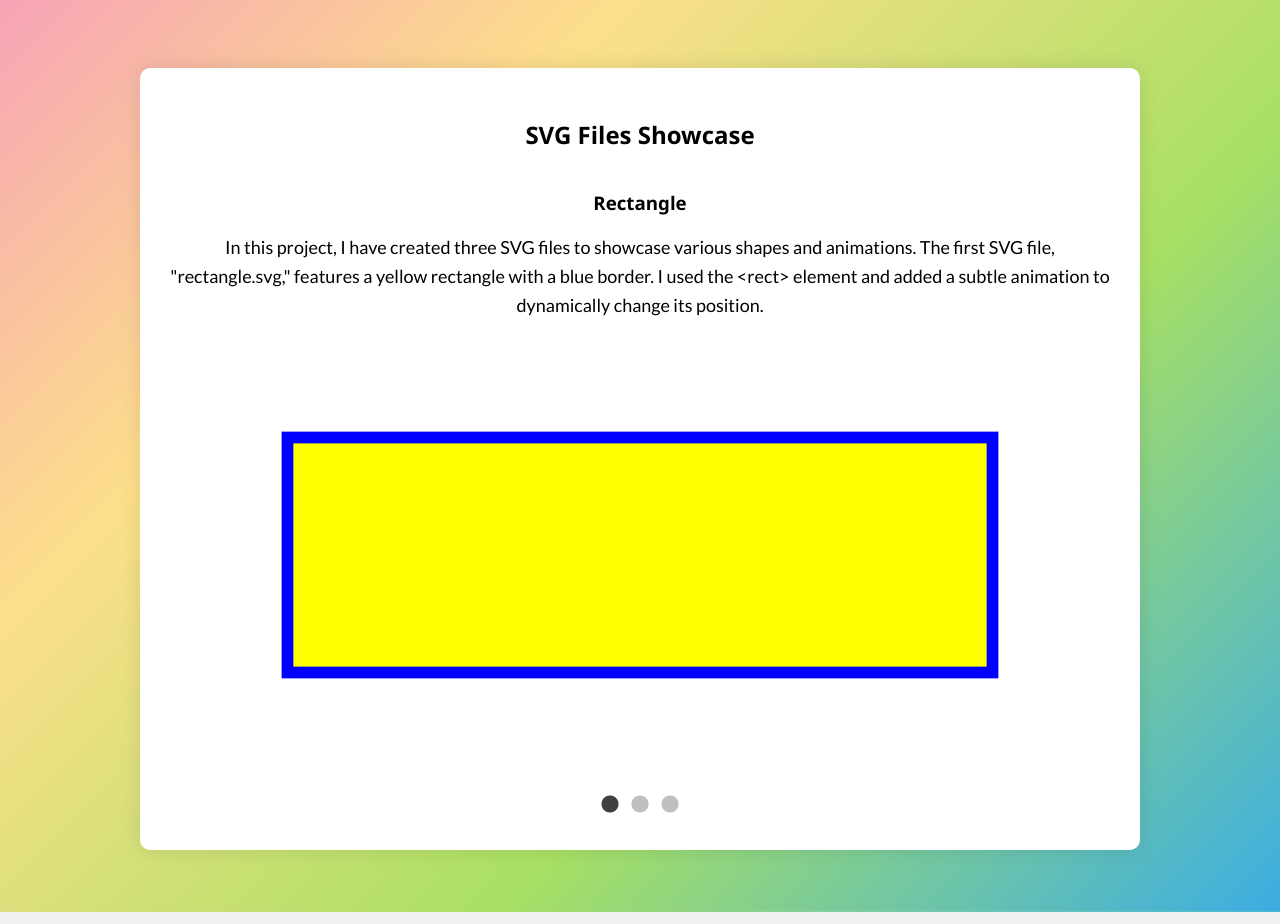
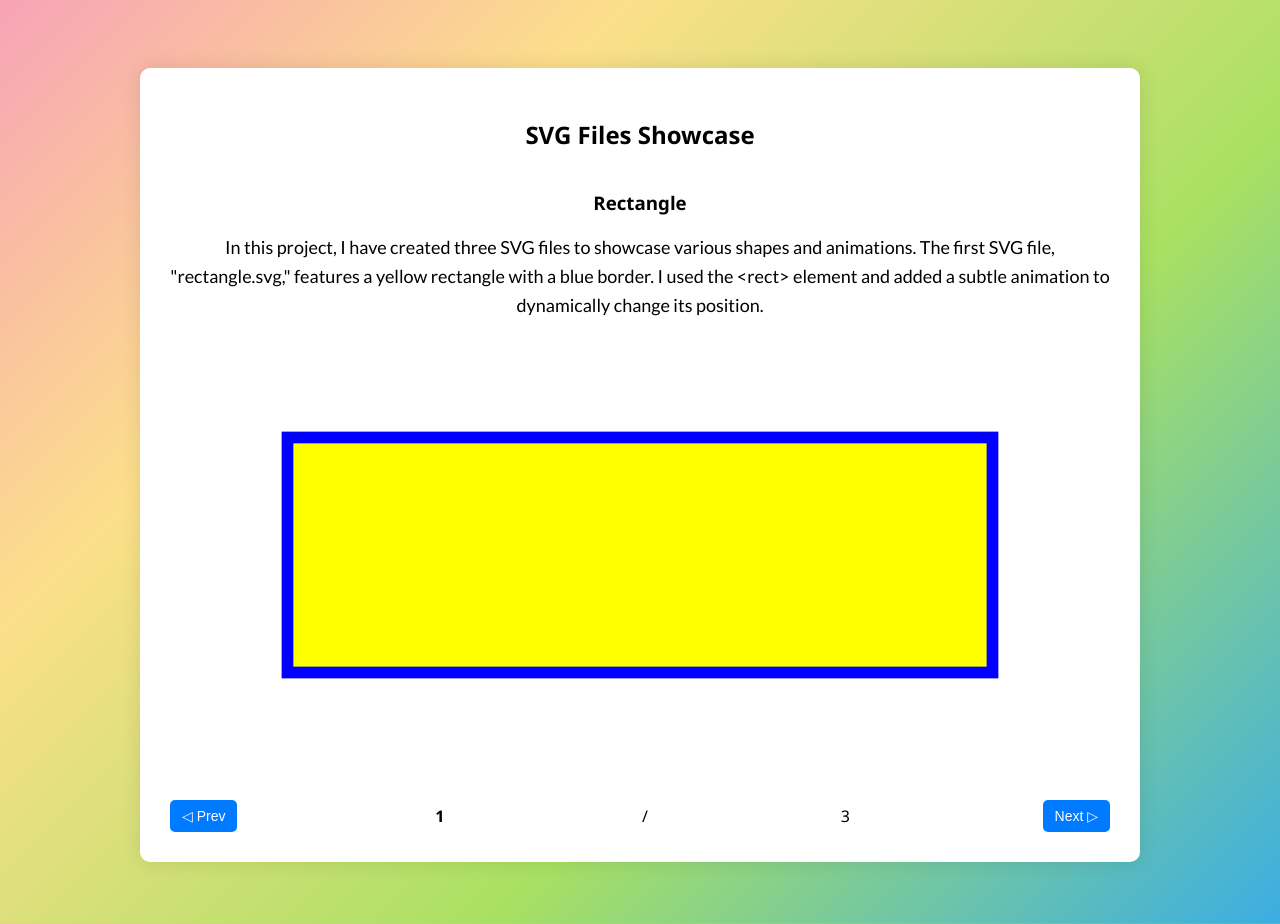
Before and after one commit to Dior-M/Dior-M.github.io, a plain HTML site: page Root_folder/hw9.html in a window 1280 px wide. Shown: the part 158-1082 px from the top of the page. Drawn offline with nearby package versions, Linux system fonts and the light colour scheme.

Commit message:
Update hw9.html

```diff
--- a/Root_folder/hw9.html
+++ b/Root_folder/hw9.html
@@ -6,13 +6,12 @@
   <meta name="viewport" content="width=device-width, initial-scale=1.0">
   <title>SVG Files in CNIT 131A</title>
 
- <!-- Slick Carousel CSS -->
+  <!-- Slick Carousel CSS -->
   <link rel="stylesheet" type="text/css" href="https://cdn.jsdelivr.net/npm/slick-carousel@1.8.1/slick/slick.css">
   <link rel="stylesheet" type="text/css" href="https://cdn.jsdelivr.net/npm/slick-carousel@1.8.1/slick/slick-theme.css">
 
   <!-- Google Fonts -->
   <link href="https://fonts.googleapis.com/css2?family=Montserrat:wght@400;700&family=Lato&display=swap" rel="stylesheet">
-
 
   <style>
     /* Gradient Background Animation */
@@ -72,21 +71,50 @@
       border-radius: 10px;
       background: white;
       box-shadow: 0 0 20px rgba(0, 0, 0, 0.1);
+      position: relative;
     }
 
-    .carousel img[src="circle.svg"] {
-      width: 65%;
-      margin: 0 auto;
+     .carousel img[src="circle.svg"] {
+      width: 50%;
       display: block;
+      margin: 0 auto; /* Center the image horizontally */
     }
+
+     .carousel img[src="gradient.svg"] {
+      width: 85%;
+      display: block;
+      margin: 0 auto; /* Center the image horizontally */
+    }
+
+
 
     .carousel img {
       width: 100%;
       height: auto;
+      display: block;
     }
 
-    .slick-dots li button:before {
-      font-size: 20px;
+    /* Additional styling for carousel navigation */
+    .carousel-nav {
+      display: flex;
+      align-items: center;
+      justify-content: space-between;
+      margin-top: 10px;
+    }
+
+    .prev-next-btn {
+      cursor: pointer;
+      background: #007bff;
+      color: #fff;
+      border: none;
+      border-radius: 5px;
+      padding: 8px 12px;
+      font-size: 14px;
+    }
+
+    .current-slide {
+      font-weight: bold;
+      margin: 0 5px;
     }
   </style>
 
@@ -103,27 +131,34 @@
       <h2>SVG Files Showcase</h2> <!-- Adding a heading for the section -->
       <div class="carousel">
         <article>
-	  <h3>Rectangle</h3>
+          <h3>Rectangle</h3>
           <p>
             In this project, I have created three SVG files to showcase various shapes and animations. The first SVG file, "rectangle.svg," features a yellow rectangle with a blue border. I used the &lt;rect&gt; element and added a subtle animation to dynamically change its position.
           </p>
           <img src="rectangle.svg" alt="Yellow Rectangle with Blue Border">
         </article>
         <article>
-	<h3>Circle</h3>
+          <h3>Circle</h3>
           <p>
             The second SVG file, "circle.svg," presents a vibrant blue circle with a red border. I utilized the &lt;circle&gt; element and included an animation to modify its radius, creating an engaging visual effect.
           </p>
-          <img src="circle.svg" alt="Blue Circle with Red Border">
+          <img src="circle.svg" alt="Blue Circle with Red Border" style="width: 50%;">
         </article>
         <article>
-	  <h3>Gradient</h3>
+          <h3>Gradient</h3>
           <p>
             Lastly, the "gradient.svg" file displays an ellipse filled with a gradient transitioning from yellow to red. This file combines the &lt;ellipse&gt; element with a linear gradient defined in the &lt;defs&gt; section. Additionally, the ellipse undergoes a rotation animation to enhance its visual appeal.
           </p>
-          <img src="gradient.svg" alt="Shape with Gradient Fill">
+          <img src="gradient.svg" alt="Shape with Gradient Fill" style="width: 85%;">
         </article>
       </div>
+
+      <!-- Carousel Navigation -->
+      <section class="carousel-nav">
+        <button class="prev-next-btn" data-dir="prev">&#9665; Prev</button>
+        <span class="current-slide">1</span>/<span class="total-slides">3</span>
+        <button class="prev-next-btn" data-dir="next">Next &#9655;</button>
+      </section>
     </section>
   </div>
 
@@ -134,13 +169,37 @@
   <script>
     // Initialize Slick Carousel
     $(document).ready(function () {
-      $('.carousel').slick({
-        dots: true,
+      var $carousel = $('.carousel');
+      var $prevBtn = $('.prev-next-btn[data-dir="prev"]');
+      var $nextBtn = $('.prev-next-btn[data-dir="next"]');
+      var $currentSlide = $('.current-slide');
+      var $totalSlides = $('.total-slides');
+
+      $carousel.slick({
+        dots: false,
         infinite: true,
         speed: 500,
         slidesToShow: 1,
         adaptiveHeight: true
       });
+
+      // Update indicators on slide change
+      $carousel.on('afterChange', function (event, slick, currentSlide) {
+        $currentSlide.text(currentSlide + 1);
+      });
+
+      // Previous button click
+      $prevBtn.click(function () {
+        $carousel.slick('slickPrev');
+      });
+
+      // Next button click
+      $nextBtn.click(function () {
+        $carousel.slick('slickNext');
+      });
+
+      // Display total slides
+      $totalSlides.text($carousel.slick('getSlick').slideCount);
     });
   </script>
 
```
